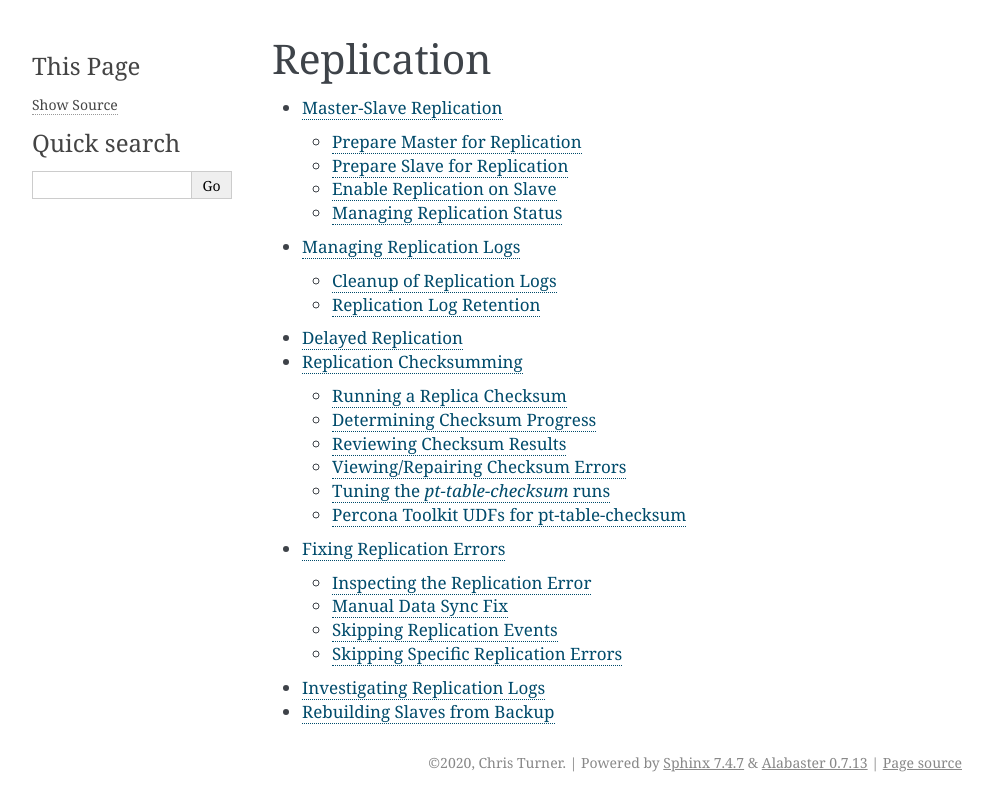
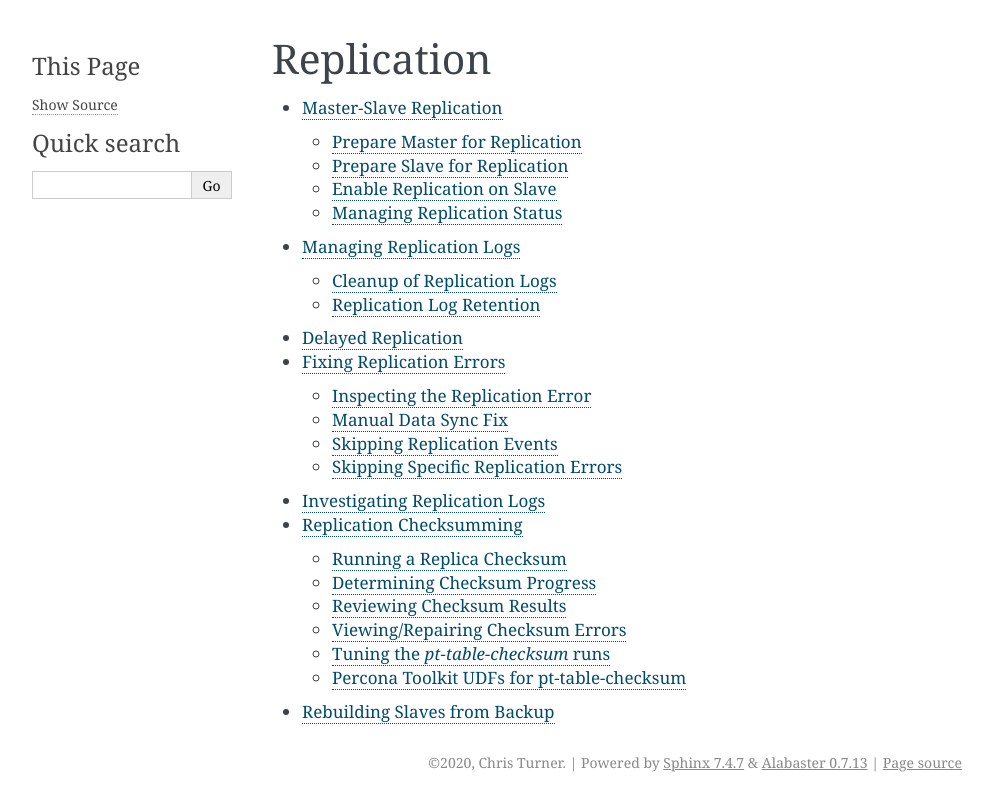
Before and after one commit to atlab/mysql-admin-notes, a Sphinx documentation site: the page built from source/replication/replication.rst, in a window 1280 px wide. Shown: the top 811 px of the page, without its empty margins (148-1141 px from the left). Built offline with Sphinx 7.4.7, drawn with Linux system fonts in a browser that asks for light colours.

```diff
--- a/source/replication/replication.rst
+++ b/source/replication/replication.rst
@@ -7,6 +7,6 @@ Replication
    replication-setup
    replication-logs
    replication-delay
+   replication-errors
    replication-cksum
-   replication-errors
    replication-rebuild
```
